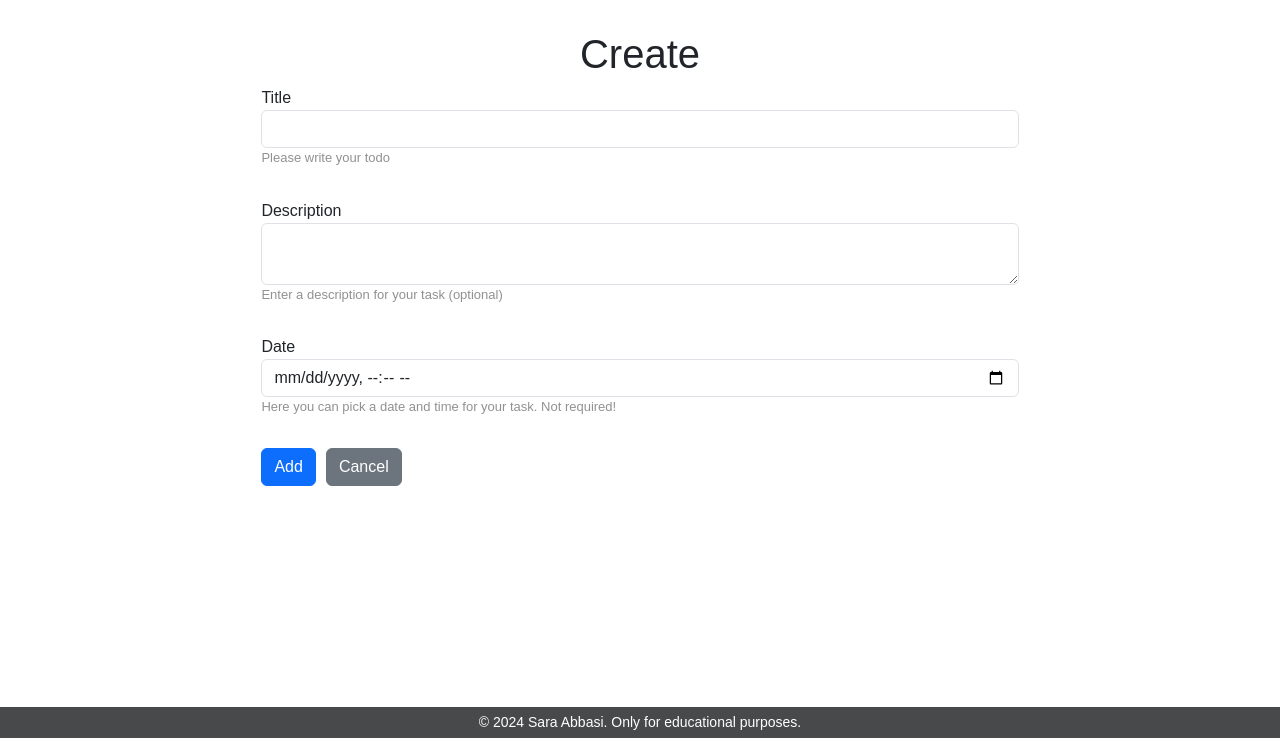
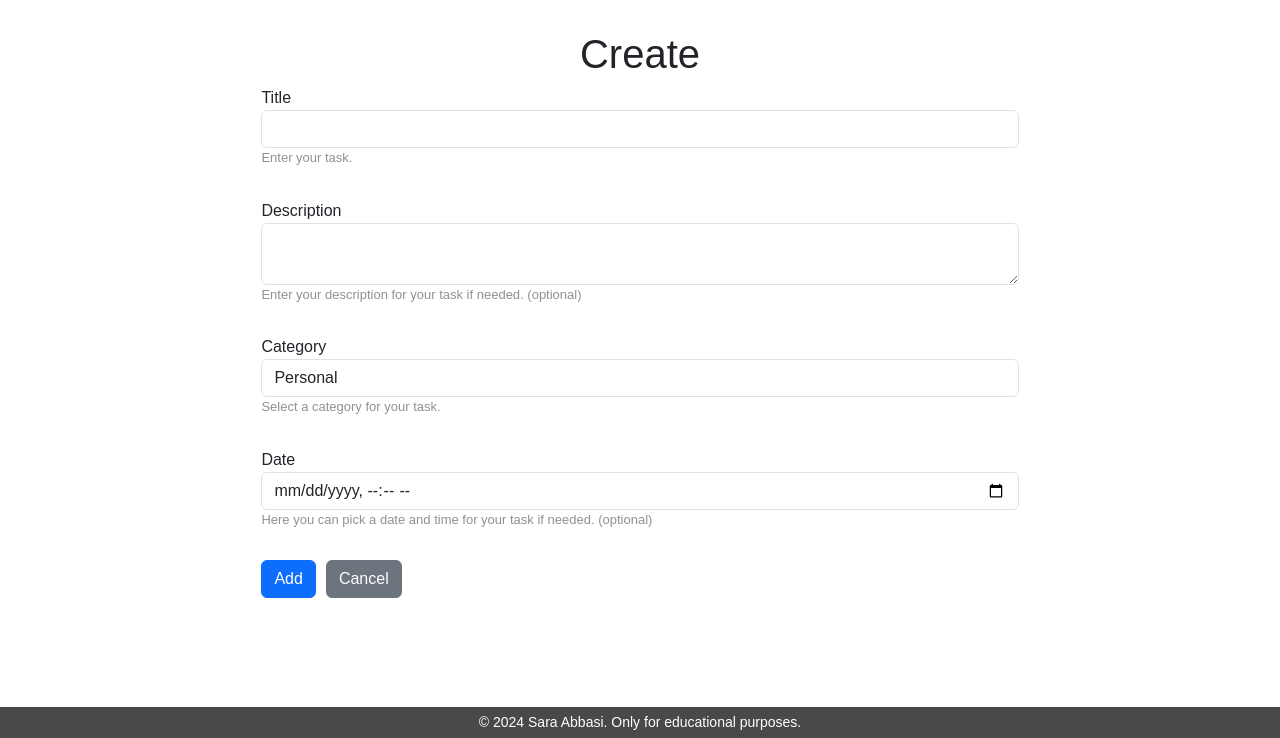
Before and after one commit to SaraabbasiNZ/todo-list-django-project, a Django app: page /create/ in a window 1280 px wide. Shown: the part 62-800 px from the top of the page. Run offline with Django 4.2, Linux system fonts and the light colour scheme; a user stored in the database is signed in; data comes from the database, SQL or seed files in the repository; both versions use the stored data as it was after the commit; some libraries are stand-ins or nearby versions.

Commit message:
Add new model Category for todo item

```diff
--- a/todo_app/forms.py
+++ b/todo_app/forms.py
@@ -1,14 +1,22 @@
 from django import forms
 from django.utils import timezone
-from .models import TodoItem
+from .models import TodoItem, Category
 
 class TodoItemForm(forms.ModelForm):
+    category = forms.ModelChoiceField(queryset=Category.objects.all(), required=True)
+
     class Meta:
         model = TodoItem
-        fields = ['title', 'description', 'checked', 'date']
+        fields = ['title', 'description', 'checked', 'date', 'category']
+
+    def __init__(self, *args, **kwargs):
+        categories = kwargs.pop('categories', None)  # Get categories from kwargs
+        super().__init__(*args, **kwargs)
+        if categories:
+            self.fields['category'].queryset = categories  # queryset for category field
 
     def clean_date(self):
         date = self.cleaned_data.get("date")
         if date and date < timezone.now():
-            raise forms.ValidationError("Please enter a date from today or future.")
+            raise forms.ValidationError("Please enter a date from today or the future.")
         return date
--- a/todo_app/models.py
+++ b/todo_app/models.py
@@ -2,12 +2,36 @@ from django.db import models
 from django.contrib.auth.models import User
 
 # Create your models here.
+class Category(models.Model):
+    PERSONAL = 'Personal'
+    WORK = 'Work'
+    STUDY = 'Study'
+    HEALTH = 'Health'
+    HOME = 'Home'
+    OTHER = 'Other'
+
+    CATEGORY_CHOICES = [
+        (PERSONAL, 'Personal'),
+        (WORK, 'Work'),
+        (STUDY, 'Study'),
+        (HEALTH, 'Health'),
+        (HOME, 'Home'),
+        (OTHER, 'Other'),
+    ]
+
+    name = models.CharField(max_length=100, choices=CATEGORY_CHOICES)
+
+    def __str__(self):
+        return self.name
+
+
 class TodoItem(models.Model):
     title = models.CharField(max_length=200)
     description = models.TextField(blank=True)
     checked = models.BooleanField(default=False)
     owner = models.ForeignKey(User, on_delete=models.CASCADE, null=True)
     date = models.DateTimeField(blank=True, null=True)
+    category = models.ForeignKey(Category, on_delete=models.SET_NULL, null=True)
 
     def __str__(self):
         return self.title
--- a/todo_app/templates/todo_app/create_todo_item.html
+++ b/todo_app/templates/todo_app/create_todo_item.html
@@ -8,12 +8,21 @@
         <div class='input-container'>
             <label for="id_title">{{form.title.label}}</label>
             <input class="form-control" type="text" name="title" required id="id_title">
-            <p class='helper-text'>Please write your todo</p>
+            <p class='helper-text'>Enter your task.</p>
         </div>
         <div class='input-container'>
             <label for="id_description">{{ form.description.label }}</label>
             <textarea class="form-control" name="description" id="id_description"></textarea>
-            <p class='helper-text'>Enter a description for your task (optional)</p>
+            <p class='helper-text'>Enter your description for your task if needed. (optional)</p>
+        </div>
+        <div class='input-container'>
+            <label for="id_category">{{ form.category.label }}</label>
+            <select class="form-control" name="category" id="id_category">
+                {% for category in categories %}
+                    <option value="{{ category.id }}">{{ category.name }}</option>
+                {% endfor %}
+            </select>
+            <p class='helper-text'>Select a category for your task.</p>
         </div>
         <div class='input-container'>
             <label for="id_date">{{form.date.label}}</label>
@@ -21,7 +30,7 @@
             {% for error in form.date.errors %}
             <p class='error-msg'>{{ error }}</p>
             {% endfor %}
-            <p class='helper-text'>Here you can pick a date and time for your task. Not required!</p>
+            <p class='helper-text'>Here you can pick a date and time for your task if needed. (optional)</p>
         </div>
     <button class='btn btn-primary' type="submit">Add</button>
     <a href="{% url 'todo_app:todo_list' %}" class="btn btn-secondary">Cancel</a>
--- a/todo_app/templates/todo_app/todo_list.html
+++ b/todo_app/templates/todo_app/todo_list.html
@@ -22,6 +22,7 @@
                   <input class="check-input form-check-input job-done-input" type="checkbox" name="checked" checked value="{{todoitem.id}}" aria-label="...">
                   <div class="job-done-text job-text">
                     <h6>{{todoitem.title}}</h6>
+                    <p>Category: {{ todoitem.category }}</p>
                     <p>{{todoitem.date}}</p>
                     <p>{{todoitem.description}}</p>
                   </div>
@@ -29,6 +30,7 @@
                   <input class="check-input form-check-input" type="checkbox" name="checked" value="{{todoitem.id}}" aria-label="...">
                   <div class="job-undone-text job-text">
                     <h6>{{todoitem.title}}</h6>
+                    <p>Category: {{ todoitem.category }}</p>
                     <p class="todo-date">{{todoitem.date}}</p>
                     <p>{{todoitem.description}}</p>
                   </div>
--- a/todo_app/views.py
+++ b/todo_app/views.py
@@ -1,5 +1,5 @@
 from django.shortcuts import render, redirect, get_object_or_404
-from .models import TodoItem
+from .models import TodoItem, Category
 from django.contrib.auth.decorators import login_required
 from .forms import TodoItemForm
 
@@ -30,45 +30,35 @@ def todo_list_view(request):
 @login_required(login_url='/accounts/login')
 def todo_item_create(request):
     user = request.user
+    categories = Category.objects.all()
     if request.method == 'POST':
         form = TodoItemForm(request.POST)
         if form.is_valid():
-            instance = form.save(commit= False)
+            instance = form.save(commit=False)
             instance.owner = user
             instance.save()
             return redirect('todo_app:todo_list')
     else:
-        form = TodoItemForm()
-    return render(request, 'todo_app/create_todo_item.html', {'form':form})
+        form = TodoItemForm(categories=categories)
+    return render(request, 'todo_app/create_todo_item.html', {'form':form, 'categories': categories})
 
 
 @login_required(login_url='/accounts/login')
 def edit_todo_item(request, id):
     todo_item = get_object_or_404(TodoItem, id=id, owner=request.user)
+    categories = Category.objects.all()
     if request.method == 'POST':
         form = TodoItemForm(request.POST, instance=todo_item)
         if form.is_valid():
             form.save()
             return redirect('todo_app:todo_list')
     else:
-        form = TodoItemForm(instance=todo_item)
-    return render(request, 'todo_app/edit_todo_item.html', {'form': form})
+        form = TodoItemForm(instance=todo_item, categories=categories)
+    return render(request, 'todo_app/edit_todo_item.html', {'form': form, 'categories': categories})
 
-
-#def delete_todo_item(request, id):
-#    try:
-#        item = TodoItem.objects.get(id = id)
-#    except:
-#        return redirect('todo_app:todo_list')
-#    if item.owner == request.user:
-#        item.delete()
-#        return redirect('todo_app:todo_list')
-#    else:
-#        return redirect('todo_app:todo_list')
 
 def delete_todo_item(request, id):
     item = get_object_or_404(TodoItem, id=id)
-
     if request.method == 'POST':
         if item.owner == request.user:
             item.delete()
```
Also changed, not shown: todo_app/templates/todo_app/edit_todo_item.html (+11 -2 lines), db.sqlite3, todo_app/migrations/0004_category_todoitem_category.py (added), todo_app/migrations/0005_alter_category_name.py (added).
